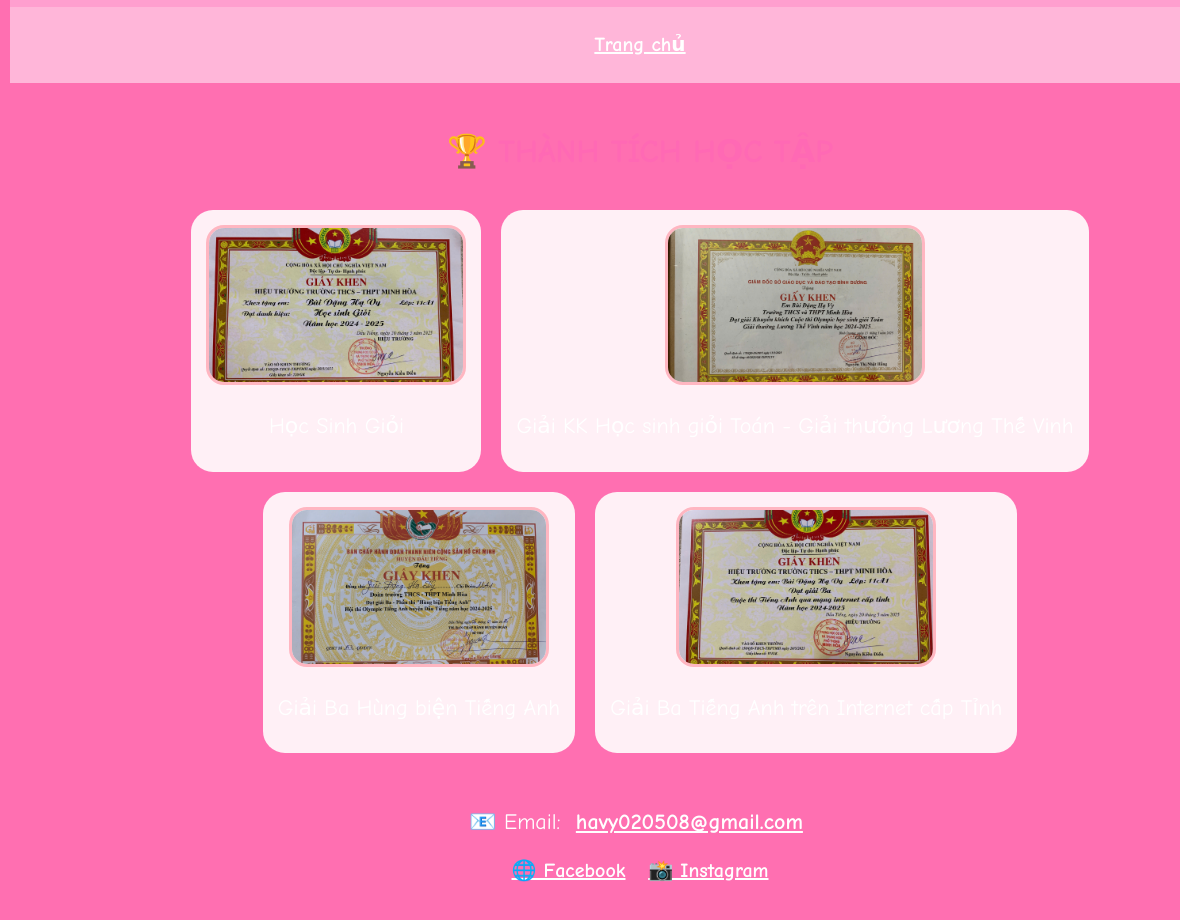
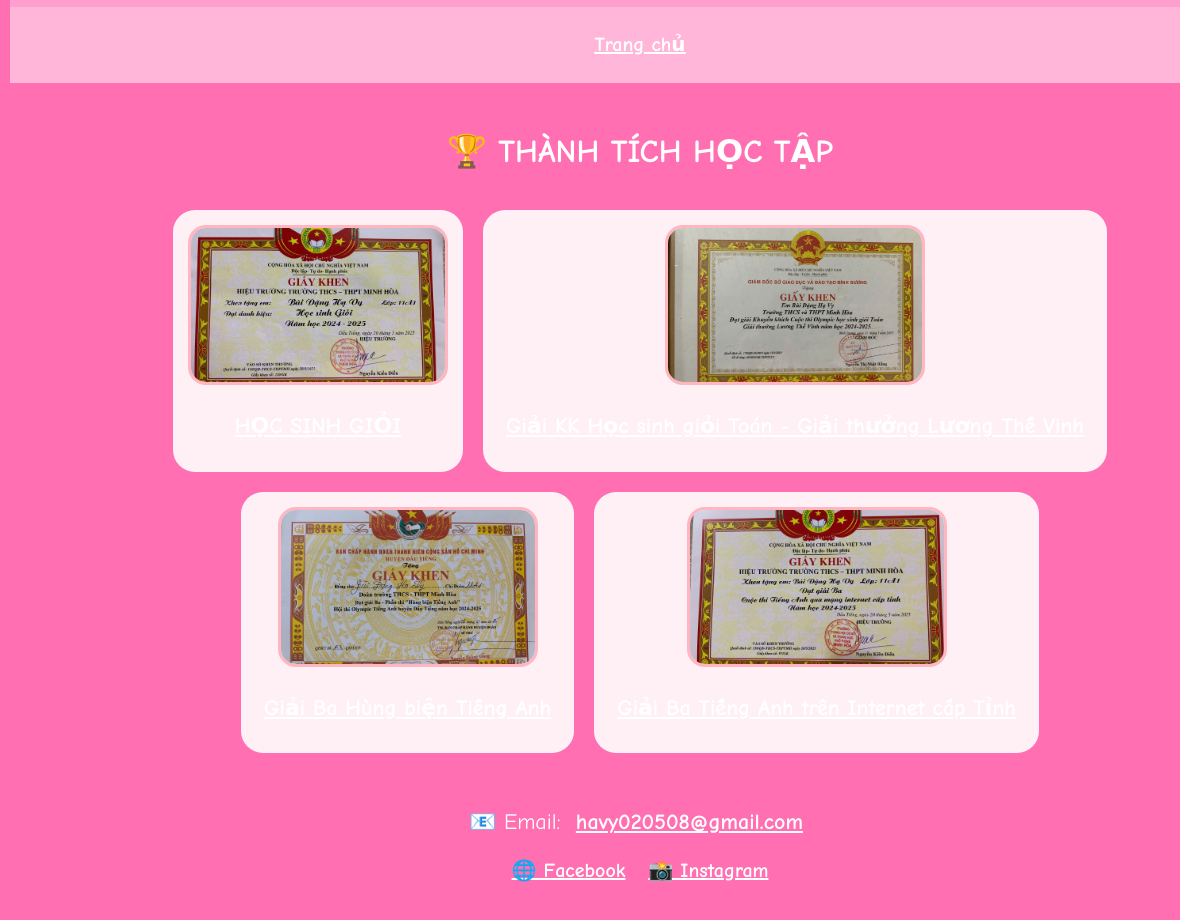
Before and after one commit to havy020508-svg/portfolio-cua-ahvy, a plain HTML site: page achievement.html in a window 1280 px wide. Shown: the part 280-1200 px from the top of the page, 0-1180 px from the left. Drawn offline with Linux system fonts and the light colour scheme.

Commit message:
Update achievement.html

```diff
--- a/achievement.html
+++ b/achievement.html
@@ -32,27 +32,38 @@
 <header><a href="index.html">Trang chủ</a></header>
 
 <section>
-   <h2 class="title">🏆 THÀNH TÍCH HỌC TẬP</h2>
+ <h2 class="title">
+  <span class="icon">🏆</span> THÀNH TÍCH HỌC TẬP
+</h2>
+
+<style>
+  .title {
+    color: white;
+  }
+  .icon {
+    color: gold;
+  }
+</style>
 
 <div class="achievement-row">
     <div class="achievement-item">
         <img src="tt1.jpg">
-        <p> Học Sinh Giỏi</p>
+       <p><a style="color: white;"> HỌC SINH GIỎI </a></p>
     </div>
 
     <div class="achievement-item">
         <img src="tt2.jpg">
-        <p>Giải KK Học sinh giỏi Toán - Giải thưởng Lương Thế Vinh</p>
+        <p><a style="color: white;">Giải KK Học sinh giỏi Toán - Giải thưởng Lương Thế Vinh</a></p>
     </div>
 
     <div class="achievement-item">
         <img src="tt3.jpg">
-        <p>Giải Ba Hùng biện Tiếng Anh</p>
+        <p><a style="color: white;">Giải Ba Hùng biện Tiếng Anh</a></p>
     </div>
 
     <div class="achievement-item">
         <img src="tt4.jpg">
-        <p>Giải Ba Tiếng Anh trên Internet cấp Tỉnh</p>
+        <p><a style="color: white;">Giải Ba Tiếng Anh trên Internet cấp Tỉnh</a></p>
     </div>
 
 </div>
```
